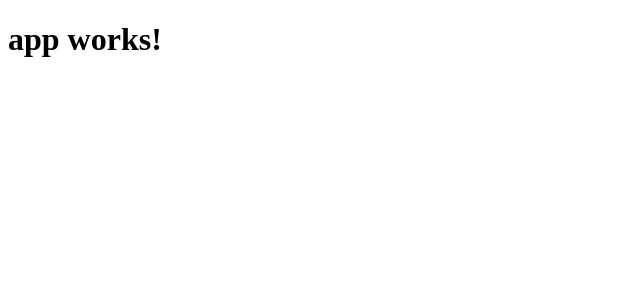
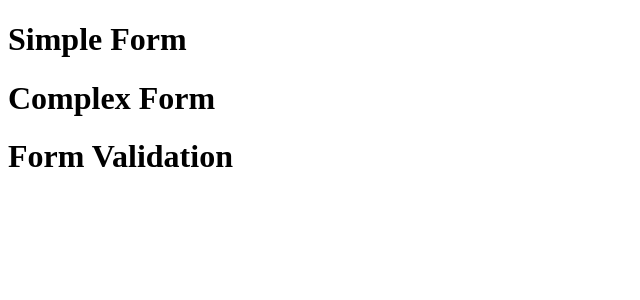
Before and after one commit to tusharcoder/angular-forms-tutorial, an Angular app: page / in a window 1280 px wide. Shown: the top 300 px of the page, without its empty margins (0-640 px from the left). Built offline with nearby package versions, Linux system fonts and the light colour scheme.

Commit message:
add components to the app.component.html

```diff
--- a/src/app/app.complexform.html
+++ b/src/app/app.complexform.html
@@ -4,6 +4,6 @@
 @Email:  tamyworld@gmail.com
 @Filename: app.complexform.html
 @Last modified by:   Tushar
-@Last modified time: 2016-12-30T00:49:46+05:30
+@Last modified time: 2016-12-30T01:09:56+05:30
 -->
-<<h1> <small></small></h1>
+<h1>Complex Form</h1>
--- a/src/app/app.component.html
+++ b/src/app/app.component.html
@@ -1,3 +1,26 @@
-<h1>
-  {{title}}
-</h1>
+<!--
+@Author: Tushar Agarwal <Tushar>
+@Date:   2016-12-30T00:20:14+05:30
+@Email:  tamyworld@gmail.com
+@Filename: app.component.html
+@Last modified by:   Tushar
+@Last modified time: 2016-12-30T01:09:13+05:30
+-->
+
+<div class="container">
+  <div class="row">
+    <div class="col-sm-6 col-sm-offset-3">
+      <simple-form></simple-form>
+    </div>
+  </div>
+  <div class="row">
+    <div class="col-sm-6 col-sm-offset-3">
+      <complex-form></complex-form>
+    </div>
+  </div>
+  <div class="row">
+    <div class="col-sm-6 col-sm-offset-3">
+      <form-validation></form-validation>
+    </div>
+  </div>
+</div>
--- a/src/app/app.simpleform.ts
+++ b/src/app/app.simpleform.ts
@@ -4,13 +4,13 @@
 * @Email:  tamyworld@gmail.com
 * @Filename: app.simpleform.ts
 * @Last modified by:   Tushar
-* @Last modified time: 2016-12-30T00:43:13+05:30
+* @Last modified time: 2016-12-30T01:09:33+05:30
 */
 import {Component} from '@angular/core';
 
 @Component({
   selector: 'simple-form',
-  template: '<h1></h1>'
+  template: '<h1>Simple Form</h1>'
 })
 export class SimpleFormComponent{
 
```
Also changed, not shown: src/app/app.module.ts (+11 -3 lines).
